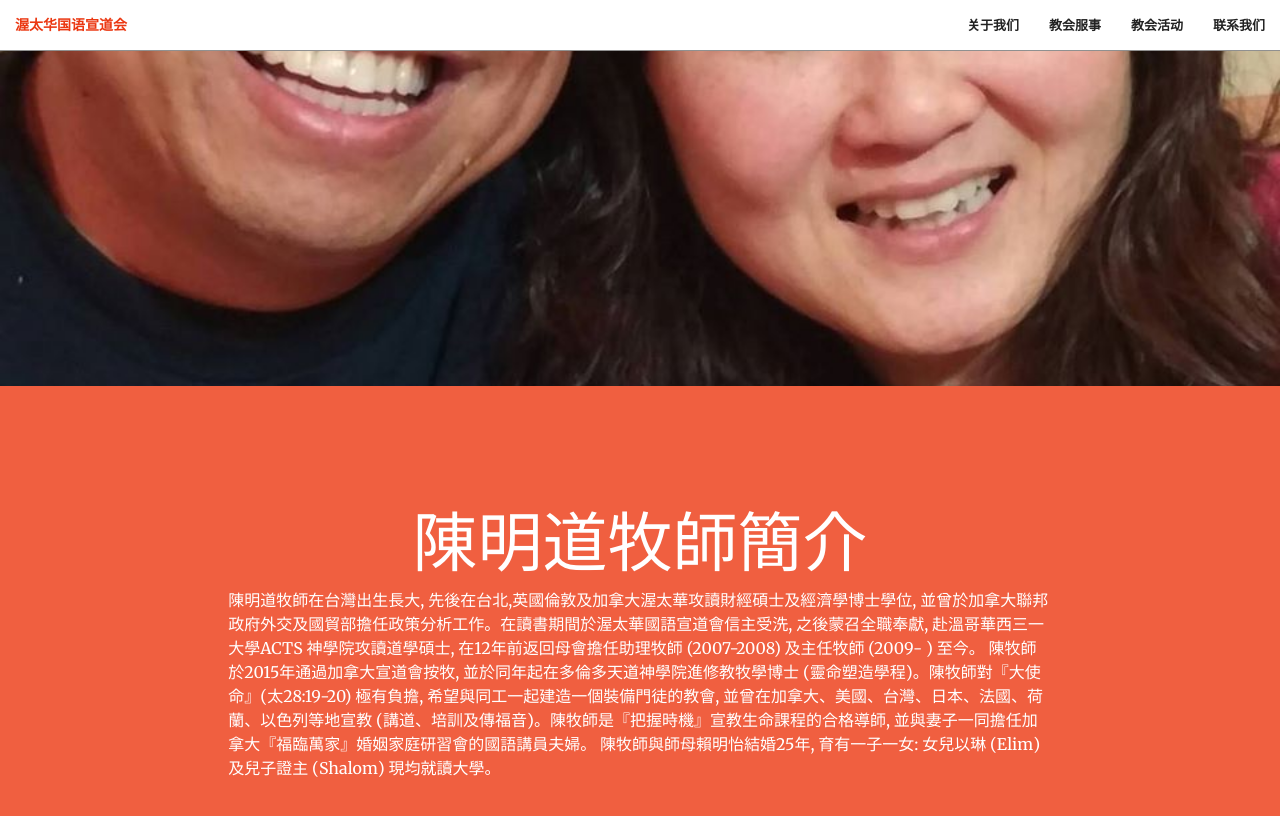
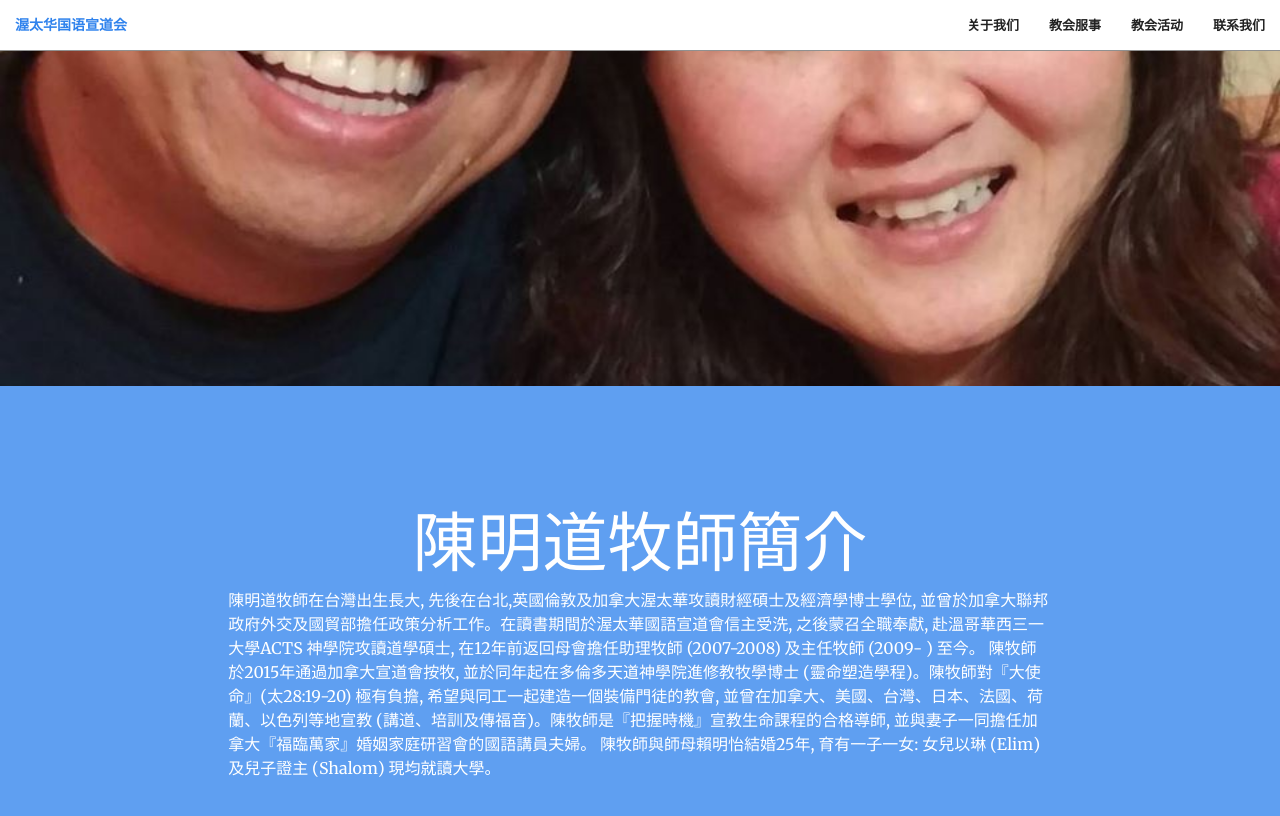
Before and after one commit to JonasYow/ottawaomac, a Jekyll site: the page built from pastor.md, in a window 1280 px wide and 900 px high, scrolled down 514 px. Shown: the top 816 px of the window. Built offline with Jekyll 4.4.1, drawn with Linux system fonts in a browser that asks for light colours.

Commit message:
change theme color to blue

```diff
--- a/_includes/services.html
+++ b/_includes/services.html
@@ -2,7 +2,7 @@
     <div class="container">
         <div class="row">
             <div class="col-lg-12 text-center">
-                <h2 class="section-heading">关于我们</h2>
+                <h2 class="section-heading text-primary">关于我们</h2>
                 <hr class="primary">
             </div>
         </div>
--- a/_sass/_base.scss
+++ b/_sass/_base.scss
@@ -236,7 +236,7 @@ header {
         color: white;
         opacity: 1;
         display: block;
-        background: rgba( $theme-primary, .6 );
+        background: rgba( $theme-primary, .1 );
         // background: rgba(white, .7);
         position: absolute;
         bottom: 0;
--- a/css/main.scss
+++ b/css/main.scss
@@ -34,7 +34,8 @@
 // }
 
 // variables.less
-$theme-primary: #F05F40;
+$theme-primary: rgb(95, 159, 241);
+// $theme-primary: #F05F40;
 $theme-dark: #222;
 
 // Import partials from `sass_dir` (defaults to `_sass`)
```
